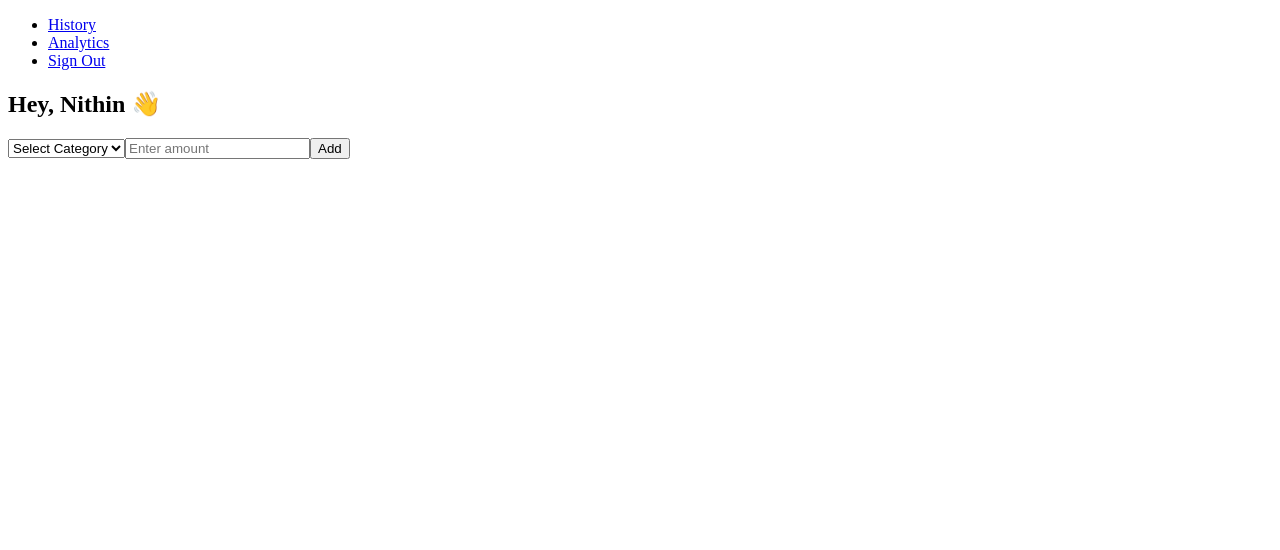
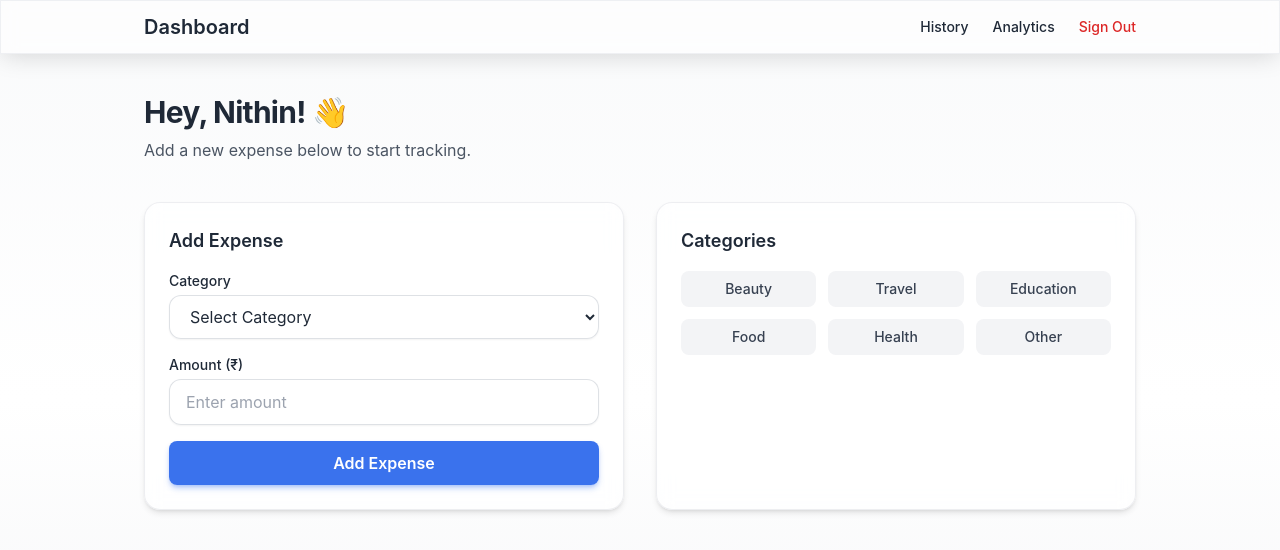
Before and after one commit to rohit27m/budgety, a React (Create React App) app in the folder frontend/: page /home in a window 1280 px wide. Shown: the top 550 px of the page. Built offline with nearby package versions, Linux system fonts and the light colour scheme.

Commit message:
feat(ui): integrate Tailwind, redesign components, update README

```diff
--- /dev/null
+++ b/frontend/postcss.config.js
@@ -0,0 +1,6 @@
+module.exports = {
+  plugins: {
+    tailwindcss: {},
+    autoprefixer: {},
+  }
+};
--- a/frontend/src/components/Analytics.js
+++ b/frontend/src/components/Analytics.js
@@ -1,9 +1,6 @@
 import React, { useEffect, useState } from "react";
-import {
-  PieChart, Pie, Cell, Tooltip, Legend,
-  BarChart, Bar, XAxis, YAxis, CartesianGrid,
-  LineChart, Line
-} from "recharts";
+import { Link } from "react-router-dom";
+import { PieChart, Pie, Cell, Tooltip, Legend, BarChart, Bar, XAxis, YAxis, CartesianGrid, LineChart, Line } from "recharts";
 
 const Analytics = () => {
   const [expenses, setExpenses] = useState([]);
@@ -13,81 +10,70 @@ const Analytics = () => {
     setExpenses(savedExpenses);
   }, []);
 
-  // Summarize expenses by category
   const summary = expenses.reduce((acc, curr) => {
     acc[curr.category] = (acc[curr.category] || 0) + curr.amount;
     return acc;
   }, {});
+  const data = Object.entries(summary).map(([category, total]) => ({ name: category, value: total }));
 
-  const data = Object.entries(summary).map(([category, total]) => ({
-    name: category,
-    value: total,
-  }));
-
-  // Group expenses by date for line chart
   const dateSummary = expenses.reduce((acc, curr) => {
     acc[curr.date] = (acc[curr.date] || 0) + curr.amount;
     return acc;
   }, {});
+  const lineData = Object.entries(dateSummary).map(([date, total]) => ({ date, total }));
 
-  const lineData = Object.entries(dateSummary).map(([date, total]) => ({
-    date,
-    total,
-  }));
-
-  const COLORS = ["#8884d8", "#82ca9d", "#ffc658", "#ff7f50", "#00c49f", "#ff69b4"];
+  const COLORS = ["#3b82f6", "#10b981", "#f59e0b", "#ef4444", "#8b5cf6", "#ec4899"];
 
   return (
-    <div className="analytics-container">
-      <h2>Expense Analytics</h2>
+  <div className="min-h-screen bg-gradient-to-b from-gray-50 via-white to-gray-100 dark:from-gray-950 dark:via-gray-900 dark:to-gray-800 text-gray-800 dark:text-gray-100">
+      <div className="max-w-6xl mx-auto px-4 py-10">
+        <div className="flex items-center justify-between mb-8">
+          <h2 className="text-2xl font-bold tracking-tight">Analytics</h2>
+          <Link to="/home" className="text-sm font-medium text-primary-600 hover:text-primary-700">← Back</Link>
+        </div>
         {expenses.length === 0 ? (
-        <p>No data to analyze yet.</p>
+          <div className="card text-center">
+            <p className="text-gray-600 dark:text-gray-400">No data to analyze yet. Add some expenses first.</p>
+          </div>
         ) : (
-        <div style={{ display: "flex", flexDirection: "column", gap: "40px", alignItems: "center" }}>
-          {/* Charts Row */}
-          <div style={{ display: "flex", justifyContent: "space-around", flexWrap: "wrap" }}>
-
-            {/* Pie Chart */}
-            <PieChart width={400} height={400}>
-              <Pie
-                data={data}
-                cx="50%"
-                cy="50%"
-                labelLine={false}
-                label={({ name, percent }) => `${name} ${(percent * 100).toFixed(0)}%`}
-                outerRadius={150}
-                dataKey="value"
-              >
-                {data.map((entry, index) => (
-                  <Cell key={`cell-${index}`} fill={COLORS[index % COLORS.length]} />
-                ))}
+          <div className="space-y-10 fade-in">
+            <div className="grid lg:grid-cols-2 gap-8">
+              <div className="card flex flex-col items-center">
+                <h3 className="text-lg font-semibold mb-4">By Category</h3>
+                <PieChart width={360} height={360}>
+                  <Pie data={data} cx="50%" cy="50%" outerRadius={140} dataKey="value" label={({ name, percent }) => `${name} ${(percent * 100).toFixed(0)}%`}>
+                    {data.map((_, i) => (<Cell key={i} fill={COLORS[i % COLORS.length]} />))}
                   </Pie>
                   <Tooltip />
                   <Legend />
                 </PieChart>
-
-            {/* Bar Chart */}
-            <BarChart width={500} height={400} data={data}>
+              </div>
+              <div className="card flex flex-col items-center">
+                <h3 className="text-lg font-semibold mb-4">Category Totals</h3>
+                <BarChart width={460} height={360} data={data}>
                   <CartesianGrid strokeDasharray="3 3" />
                   <XAxis dataKey="name" />
                   <YAxis />
                   <Tooltip />
                   <Legend />
-              <Bar dataKey="value" fill="#8884d8" />
+                  <Bar dataKey="value" fill="#3b82f6" />
                 </BarChart>
               </div>
-
-          {/* Line Chart */}
-          <LineChart width={800} height={400} data={lineData}>
+            </div>
+            <div className="card flex flex-col items-center">
+              <h3 className="text-lg font-semibold mb-4">Spending Over Time</h3>
+              <LineChart width={800} height={380} data={lineData}>
                 <CartesianGrid strokeDasharray="3 3" />
                 <XAxis dataKey="date" />
                 <YAxis />
                 <Tooltip />
                 <Legend />
-            <Line type="monotone" dataKey="total" stroke="#82ca9d" />
+                <Line type="monotone" dataKey="total" stroke="#10b981" strokeWidth={2} />
               </LineChart>
             </div>
+          </div>
         )}
+      </div>
     </div>
   );
 };
--- a/frontend/src/components/Home.js
+++ b/frontend/src/components/Home.js
@@ -12,59 +12,82 @@ const handleAddExpense = () => {
       const newExpense = {
         category,
         amount: parseFloat(amount),
-      date: new Date().toLocaleDateString("en-GB") // e.g. 12/09/2025
+        date: new Date().toLocaleDateString("en-GB")
       };
-
-    // Save to localStorage
       const savedExpenses = JSON.parse(localStorage.getItem("expenses")) || [];
       savedExpenses.push(newExpense);
       localStorage.setItem("expenses", JSON.stringify(savedExpenses));
-
       setAmount("");
       setCategory("");
-    alert("Expense added!");
     } else {
       alert("Please select a category and enter an amount.");
     }
   };
 
-
   return (
-    <div className="home-container">
+  <div className="min-h-screen bg-gradient-to-b from-gray-50 via-white to-gray-100 dark:from-gray-950 dark:via-gray-900 dark:to-gray-800 text-gray-800 dark:text-gray-100">
       {/* Navbar */}
-      <nav className="navbar">
-        <ul>
-          <li><Link to="/history">History</Link></li>
-          <li><Link to="/analytics">Analytics</Link></li>
-          <li><Link to="/">Sign Out</Link></li>
+  <nav className="glass sticky top-0 z-30 border-b border-gray-200/60 dark:border-gray-700/50">
+        <div className="max-w-5xl mx-auto px-4 py-3 flex items-center justify-between">
+          <h1 className="text-xl font-semibold">Dashboard</h1>
+          <ul className="flex items-center gap-6 text-sm font-medium">
+            <li><Link className="hover:text-primary-600 transition" to="/history">History</Link></li>
+            <li><Link className="hover:text-primary-600 transition" to="/analytics">Analytics</Link></li>
+            <li><Link className="text-red-600 hover:text-red-700" to="/">Sign Out</Link></li>
           </ul>
+        </div>
       </nav>
 
-      {/* Hero Section */}
-      <section className="hero">
-        <h2>Hey, {username} 👋</h2>
+      {/* Content */}
+  <main className="max-w-5xl mx-auto px-4 py-10 space-y-10 fade-in">
+        <header className="mb-10">
+          <h2 className="text-3xl font-bold tracking-tight mb-2">Hey, {username}! 👋</h2>
+          <p className="text-gray-600 dark:text-gray-400">Add a new expense below to start tracking.</p>
+        </header>
 
-        <div className="expense-input">
+          <div className="grid md:grid-cols-2 gap-8">
+          <div className="card">
+            <h3 className="text-lg font-semibold mb-4">Add Expense</h3>
+            <div className="space-y-4">
+              <div>
+                <label className="block text-sm font-medium mb-1">Category</label>
                 <select
                   value={category}
                   onChange={(e) => setCategory(e.target.value)}
+                  className="input"
                 >
                   <option value="">Select Category</option>
                   {categories.map((cat, i) => (
                     <option key={i} value={cat}>{cat}</option>
                   ))}
                 </select>
-
+              </div>
+              <div>
+                <label className="block text-sm font-medium mb-1">Amount (₹)</label>
                 <input
                   type="number"
                   placeholder="Enter amount"
                   value={amount}
                   onChange={(e) => setAmount(e.target.value)}
+                  className="input"
                 />
+              </div>
+              <button onClick={handleAddExpense} className="btn-primary w-full">Add Expense</button>
+            </div>
+          </div>
 
-          <button onClick={handleAddExpense}>Add</button>
+          <div className="card">
+            <h3 className="text-lg font-semibold mb-4">Categories</h3>
+            <ul className="grid grid-cols-2 sm:grid-cols-3 gap-3 text-sm">
+              {categories.map((c) => (
+                <li key={c} className="px-3 py-2 rounded-lg bg-gray-100 dark:bg-gray-700 text-gray-700 dark:text-gray-200 font-medium flex items-center justify-center">
+                  {c}
+                </li>
+              ))}
+            </ul>
           </div>
-      </section>
+        </div>
+      </main>
     </div>
   );
 };
--- /dev/null
+++ b/frontend/src/index.css
@@ -0,0 +1,21 @@
+@tailwind base;
+@tailwind components;
+@tailwind utilities;
+
+@layer base {
+  html { @apply font-body scroll-smooth; }
+  body { @apply bg-gradient-to-br from-gray-50 via-white to-gray-100 dark:from-gray-950 dark:via-gray-900 dark:to-gray-800 text-gray-800 dark:text-gray-100 min-h-screen antialiased transition-colors duration-300; }
+  ::selection { @apply bg-primary-500 text-white; }
+}
+
+@layer components {
+  .btn-primary { @apply inline-flex items-center justify-center rounded-lg bg-primary-600/90 px-5 py-2.5 font-semibold text-white shadow-md shadow-primary-600/30 hover:bg-primary-600 focus:outline-none focus:ring-4 focus:ring-primary-500/30 active:scale-[.97] transition-all duration-200; }
+  .btn-secondary { @apply inline-flex items-center justify-center rounded-lg bg-white/60 dark:bg-gray-800/60 backdrop-blur-xs border border-gray-200 dark:border-gray-700 px-5 py-2.5 font-medium text-gray-700 dark:text-gray-200 hover:bg-white/80 dark:hover:bg-gray-700 focus:outline-none focus:ring-4 focus:ring-primary-500/20 transition-colors; }
+  .card { @apply relative bg-white/70 dark:bg-gray-800/60 backdrop-blur border border-gray-200/70 dark:border-gray-700/60 rounded-2xl p-6 shadow-md hover:shadow-lg transition-shadow duration-300; }
+  .card::before { content: ""; @apply absolute inset-0 rounded-2xl bg-gradient-to-br from-primary-500/0 via-primary-500/0 to-primary-500/0 opacity-0 hover:opacity-100 transition-opacity duration-500 pointer-events-none; }
+  .input { @apply w-full rounded-xl border border-gray-300/70 dark:border-gray-600/70 bg-white/80 dark:bg-gray-800/70 backdrop-blur px-4 py-2.5 focus:ring-2 focus:ring-primary-500 focus:border-transparent outline-none transition shadow-sm placeholder:text-gray-400 dark:placeholder:text-gray-500; }
+  .badge { @apply inline-flex items-center rounded-full bg-primary-100 text-primary-700 dark:bg-primary-700/30 dark:text-primary-200 px-3 py-1 text-xs font-medium; }
+  .fade-in { @apply animate-fade; }
+  .glass { @apply bg-white/60 dark:bg-gray-800/50 backdrop-blur border border-gray-200/60 dark:border-gray-700/50 shadow-glass; }
+  .gradient-text { @apply bg-gradient-to-r from-primary-500 via-accent-500 to-primary-600 bg-clip-text text-transparent animate-shimmer; background-size: 200% 100%; }
+}
--- a/frontend/src/index.js
+++ b/frontend/src/index.js
@@ -1,6 +1,7 @@
 import React from 'react';
 import ReactDOM from 'react-dom/client';
 import App from './App';
+import './index.css';
 
 
 const root = ReactDOM.createRoot(document.getElementById('root'));
```
Also changed, not shown: frontend/package.json (+6 -1 lines), frontend/src/components/History.js (+18 -8 lines), frontend/src/components/LandingPage.js (+13 -6 lines), frontend/tailwind.config.js (added, +42 -0 lines), 2 other files (tests, documents, lock files or other folders). Lines whose indentation alone changed are shown as unchanged.
